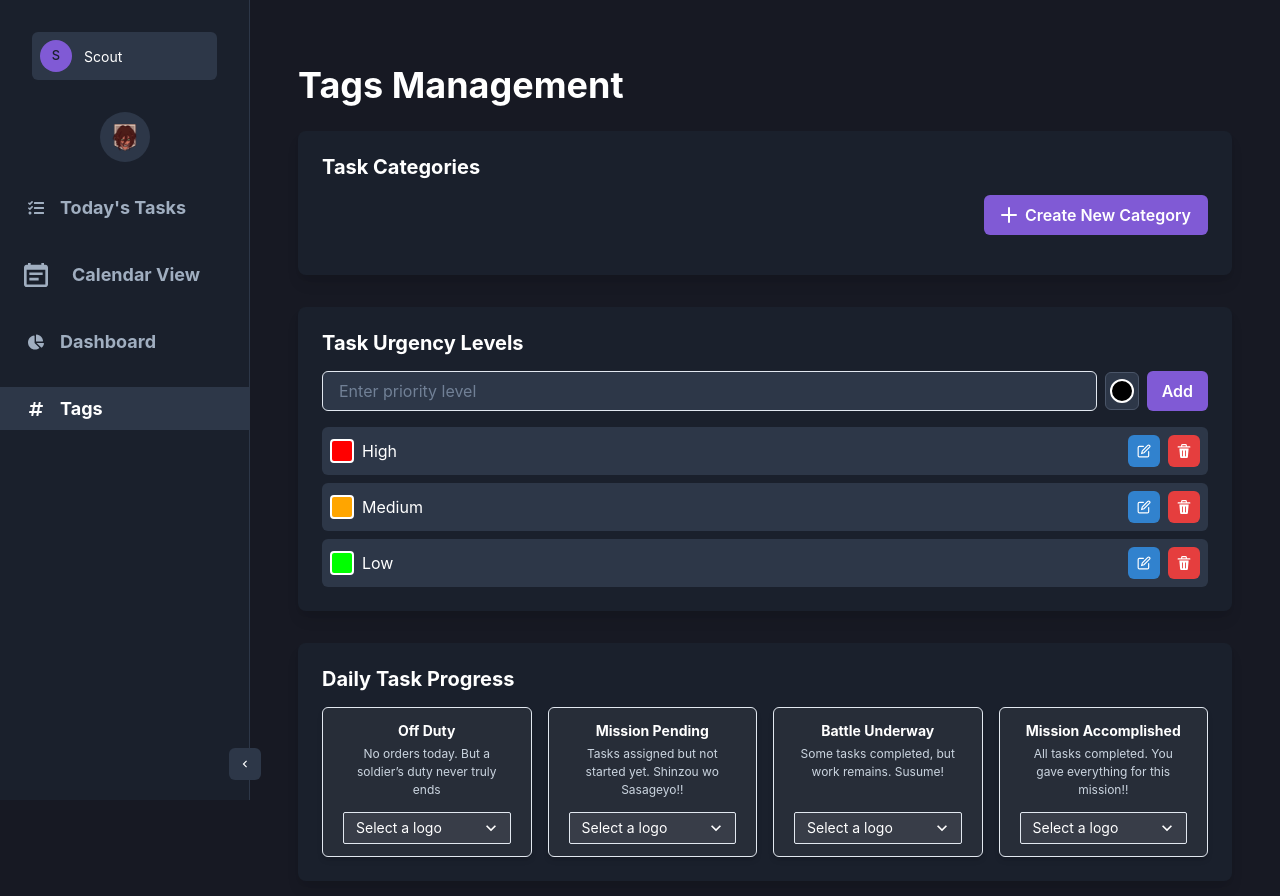
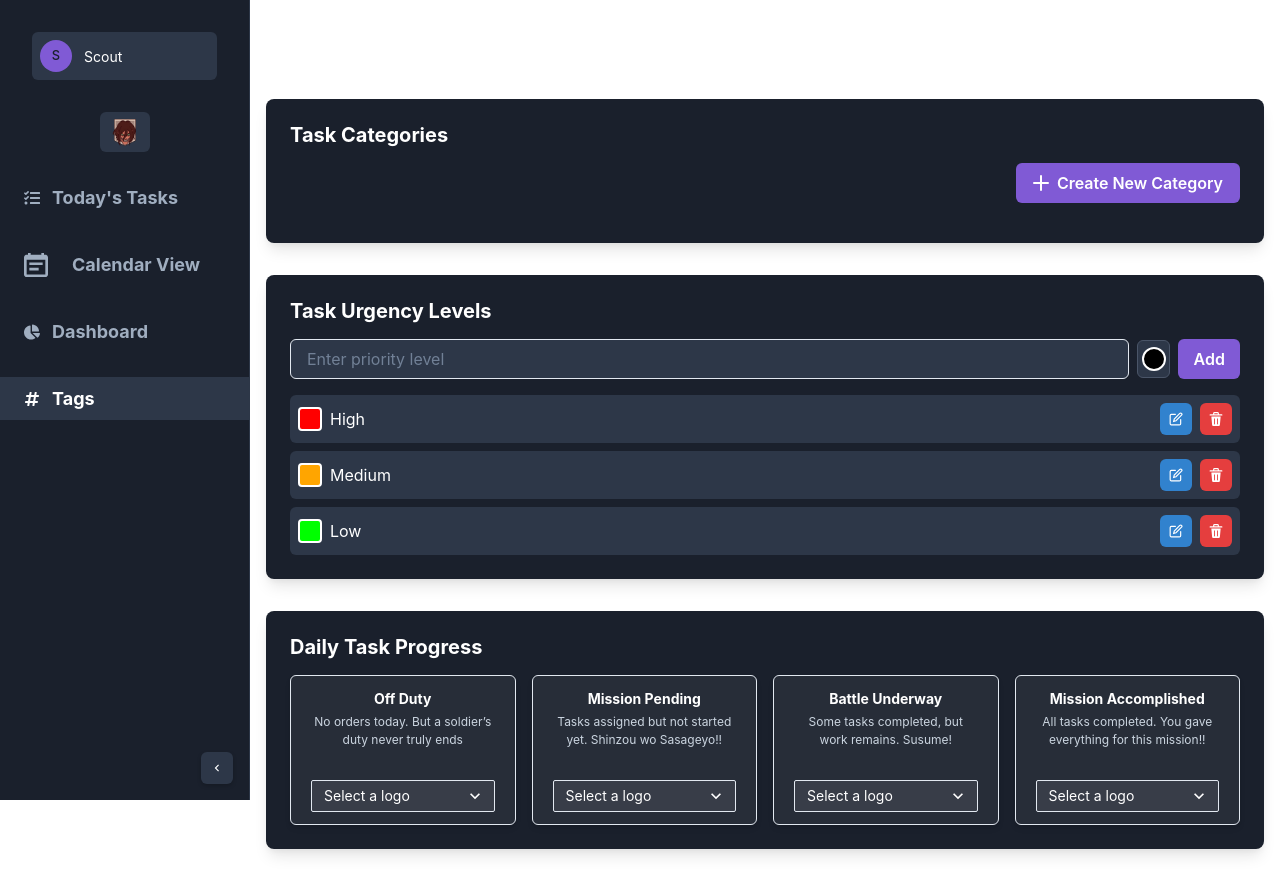
Before and after one commit to Alhassan777/DreamDuo, a React (Vite) app in the folder client/: page /tags in a window 1280 px wide. Shown: the top 896 px of the page. Built offline with nearby package versions, Linux system fonts and the light colour scheme.

Commit message:
Added AOT to teh Daily tasks page

```diff
--- a/client/src/components/DashboardLayout.tsx
+++ b/client/src/components/DashboardLayout.tsx
@@ -1,5 +1,5 @@
 import { Box, Flex } from '@chakra-ui/react';
-import { ReactNode } from 'react';
+import { ReactNode, useState, useEffect } from 'react';
 import Sidebar from './Sidebar';
 
 interface DashboardLayoutProps {
@@ -7,10 +7,23 @@ interface DashboardLayoutProps {
 }
 
 const DashboardLayout = ({ children }: DashboardLayoutProps) => {
+  const [isCollapsed, setIsCollapsed] = useState(false);
+
+  const handleSidebarCollapse = (collapsed: boolean) => {
+    setIsCollapsed(collapsed);
+  };
+
   return (
-    <Flex minH="100vh" bg="gray.900">
-      <Sidebar />
-      <Box flex="1" p={8} ml="250px">
+    <Flex minH="100vh" position="relative">
+      <Sidebar onCollapse={handleSidebarCollapse} />
+      <Box
+        flex="1"
+        p={0}
+        transition="all 0.3s ease-in-out"
+        minH="100vh"
+        w="100%"
+        ml={0}
+      >
         {children}
       </Box>
     </Flex>
--- a/client/src/components/Sidebar.tsx
+++ b/client/src/components/Sidebar.tsx
@@ -1,17 +1,28 @@
-import { VStack, Box, Icon, Text, Flex, IconButton, Tooltip, IconProps } from '@chakra-ui/react';
+import React, { useState } from 'react';
+import {
+  VStack,
+  Box,
+  Icon,
+  Text,
+  Flex,
+  IconButton,
+  Tooltip,
+  IconProps,
+} from '@chakra-ui/react';
 import { useNavigate, useLocation } from 'react-router-dom';
 import { CalendarIcon, ChevronLeftIcon, ChevronRightIcon } from '@chakra-ui/icons';
 import { FaTasks, FaHashtag, FaChartPie } from 'react-icons/fa';
 import { IconType } from 'react-icons';
 import { ComponentWithAs } from '@chakra-ui/react';
 import ProfileDropdown from './ProfileDropdown';
-import { useState } from 'react';
 import attackingTitanIcon from '../assets/attacking_titan.png';
 import sidebarIcon1 from '../assets/sidebar_icon1.png';
 import sidebarIcon2 from '../assets/sidebar_icon2.png';
 import sidebarIcon3 from '../assets/sidebar_icon3.png';
 import sidebarIcon4 from '../assets/sidebar_icon4.png';
 import { useTheme } from '../contexts/ThemeContext';
+import stretchedIcon from '../assets/Stretched.png';
+import './styles/sidebar.css';
 
 interface IconWrapperProps {
   icon: IconType | ComponentWithAs<"svg", IconProps>;
@@ -21,16 +32,33 @@ interface IconWrapperProps {
   mr?: number;
 }
 
-const IconWrapper = ({ icon: Icon, aotIcon, isAotMode, boxSize = 6, mr = 6 }: IconWrapperProps) => {
+const IconWrapper = ({ icon: IconEl, aotIcon, isAotMode, boxSize = 6, mr = 6 }: IconWrapperProps) => {
   if (isAotMode && aotIcon) {
-    return <img src={aotIcon} alt="icon" style={{ width: `${boxSize * 6}px`, height: `${boxSize * 6}px`, marginRight: `${mr * 2}px` }} />;
+    return (
+      <img
+        src={aotIcon}
+        alt="icon"
+        className="icon-wrapper-img"
+        style={{
+          width: `${boxSize * 6}px`,
+          height: `${boxSize * 6}px`,
+          marginRight: `${mr * 2}px`,
+        }}
+      />
+    );
   }
-  return <Box display="flex" alignItems="center" justifyContent="center" minWidth={`${boxSize * 4}px`}>
-    <Icon boxSize={boxSize} mr={mr} />
-  </Box>;
+  return (
+    <div className="icon-wrapper">
+      <IconEl boxSize={boxSize} mr={mr} />
+    </div>
+  );
 };
 
-const Sidebar = () => {
+interface SidebarProps {
+  onCollapse?: (collapsed: boolean) => void;
+}
+
+const Sidebar = ({ onCollapse }: SidebarProps) => {
   const navigate = useNavigate();
   const location = useLocation();
   const [isCollapsed, setIsCollapsed] = useState(false);
@@ -45,60 +73,33 @@ const Sidebar = () => {
       label: "Today's Tasks",
       icon: FaTasks,
       path: '/daily-tasks',
-      aotIcon: sidebarIcon1
+      aotIcon: sidebarIcon1,
     },
     {
       label: 'Calendar View',
       icon: CalendarIcon,
       path: '/calendar',
-      aotIcon: sidebarIcon2
+      aotIcon: sidebarIcon2,
     },
     {
       label: 'Dashboard',
       icon: FaChartPie,
       path: '/dashboard',
-      aotIcon: sidebarIcon3
+      aotIcon: sidebarIcon3,
     },
     {
       label: 'Tags',
       icon: FaHashtag,
       path: '/tags',
-      aotIcon: sidebarIcon4
-    }
+      aotIcon: sidebarIcon4,
+    },
   ];
 
   return (
     <Box
-      position="fixed"
-      left={0}
-      w={isCollapsed ? "80px" : "250px"}
-      h="100vh"
-      bg={isAotMode ? "#1D1D1D" : "gray.800"}
-      borderRight="1px"
-      borderColor={isAotMode ? "#463A2E" : "gray.700"}
-      py={8}
-      transition="width 0.3s ease"
-      sx={{
-        '& + *': {
-          marginLeft: isCollapsed ? "80px" : "250px",
-          transition: "margin-left 0.3s ease"
-        }
-      }}
+      className={`sidebar ${isCollapsed ? 'sidebar-collapsed' : 'sidebar-expanded'} ${isAotMode ? 'aot-mode' : ''}`}
+      position="relative"
     >
-      <IconButton
-        aria-label="Toggle Sidebar"
-        icon={isCollapsed ? <ChevronRightIcon /> : <ChevronLeftIcon />}
-        position="absolute"
-        right="-12px"
-        bottom="20px"
-        transform="none"
-        onClick={() => setIsCollapsed(!isCollapsed)}
-        bg={isAotMode ? "#2A1F1A" : "gray.700"}
-        color={isAotMode ? "#C1A173" : "white"}
-        _hover={{ bg: isAotMode ? '#463A2E' : 'gray.600' }}
-        size="sm"
-        zIndex={2}
-      />
       <VStack spacing={6} align="stretch">
         <Box px={isCollapsed ? 4 : 8} mb={2}>
           <ProfileDropdown isCollapsed={isCollapsed} />
@@ -113,20 +114,16 @@ const Sidebar = () => {
             >
               <IconButton
                 aria-label="Toggle Theme"
-                icon={<img src={attackingTitanIcon} alt="Attack Titan" width="32" height="32" />}
+                icon={
+                  <img
+                    src={attackingTitanIcon}
+                    alt="Attack Titan"
+                    width="32"
+                    height="32"
+                  />
+                }
                 onClick={handleThemeToggle}
-                bg={isAotMode ? '#8B0000' : 'gray.700'}
-                color={isAotMode ? '#E5D5B7' : 'gray.400'}
-                borderRadius="full"
-                w="50px"
-                h="50px"
-                _hover={{
-                  transform: 'rotateY(180deg)',
-                  bg: isAotMode ? '#A52A2A' : 'gray.600'
-                }}
-                transition="all 0.6s"
-                style={{ transformStyle: 'preserve-3d' }}
-                position="relative"
+                className={`theme-toggle ${isAotMode ? 'aot-mode' : ''}`}
               />
             </Tooltip>
           </Flex>
@@ -137,20 +134,8 @@ const Sidebar = () => {
           return (
             <Flex
               key={item.path}
-              align="center"
-              px={isCollapsed ? 4 : 6}
-              py={2}
-              cursor="pointer"
-              bg={isActive ? (isAotMode ? '#2A1F1A' : 'gray.700') : 'transparent'}
-              color={isActive ? (isAotMode ? '#E5D5B7' : 'white') : (isAotMode ? '#C1A173' : 'gray.400')}
-              _hover={{
-                bg: isAotMode ? '#2A1F1A' : 'gray.700',
-                color: isAotMode ? '#E5D5B7' : 'white'
-              }}
+              className={`nav-item ${isCollapsed ? 'nav-item-collapsed' : ''} ${isActive ? 'active' : ''} ${isAotMode ? 'aot-mode' : ''}`}
               onClick={() => navigate(item.path)}
-              justifyContent={isCollapsed ? "center" : "flex-start"}
-              alignItems="center"
-              gap={3}
             >
               <IconWrapper
                 icon={item.icon}
@@ -159,11 +144,44 @@ const Sidebar = () => {
                 boxSize={6}
                 mr={isCollapsed ? 0 : 3}
               />
-              {!isCollapsed && <Text fontSize="lg" fontWeight="bold">{item.label}</Text>}
+              {!isCollapsed && (
+                <Text fontSize="lg" fontWeight="bold">
+                  {item.label}
+                </Text>
+              )}
             </Flex>
           );
         })}
       </VStack>
+
+      <IconButton
+        aria-label="Toggle Sidebar"
+        icon={
+          isAotMode ? (
+            <div className="sidebar-toggle-icon">
+              <img
+                src={stretchedIcon}
+                alt="Toggle Sidebar"
+                className={`toggle-icon ${isCollapsed ? 'collapsed' : ''}`}
+              />
+            </div>
+          ) : isCollapsed ? (
+            <ChevronRightIcon />
+          ) : (
+            <ChevronLeftIcon />
+          )
+        }
+        className={`sidebar-toggle-button ${isAotMode ? 'aot-mode' : ''}`}
+        onClick={() => {
+          const newCollapsed = !isCollapsed;
+          setIsCollapsed(newCollapsed);
+          onCollapse?.(newCollapsed);
+        }}
+        size="sm"
+        position="absolute"
+        bottom="4"
+        right="4"
+      />
     </Box>
   );
 };
--- /dev/null
+++ b/client/src/components/styles/sidebar.css
@@ -0,0 +1,198 @@
+/* Sidebar Container */
+.sidebar {
+  position: fixed;
+  left: 0;
+  height: 100vh;
+  transition: width 0.6s ease;
+  overflow: visible;
+  background-color: var(--sidebar-bg);
+  border-right: 1px solid var(--sidebar-border);
+  padding: 2rem 0;
+}
+
+/* Sidebar Container Tweaks */
+.sidebar-collapsed {
+  width: 80px;
+}
+
+.sidebar-expanded {
+  width: 250px;
+}
+
+/* Sidebar Content Margin */
+.sidebar-content-margin {
+  margin-left: 250px;
+  transition: margin-left 0.6s ease;
+}
+
+.sidebar-content-margin-collapsed {
+  margin-left: 80px;
+}
+
+/* Toggle Icon Container */
+.sidebar-toggle-icon {
+  display: flex;
+  justify-content: center;
+  align-items: center;
+  width: 52px;
+  height: 52px;
+}
+
+/* Toggle Button */
+.sidebar-toggle-button {
+  position: absolute;
+  right: -12px;
+  bottom: 20px;
+  transform: none;
+  z-index: 10;
+  box-shadow: 0px 2px 4px rgba(0, 0, 0, 0.2);
+}
+
+/* The rotation animation class for the 'stretchedIcon' image */
+.toggle-icon {
+  width: 40px;
+  height: 40px;
+  background-color: #8b0000;
+  padding: 6px;
+  border-radius: 6px;
+  box-shadow: 0 2px 4px rgba(0, 0, 0, 0.3);
+  transition: transform 0.6s ease;
+  transform-origin: center;
+}
+
+/* Apply 180deg rotation when collapsed */
+.toggle-icon.collapsed {
+  transform: rotate(180deg);
+}
+
+/* Add hover effect for better interaction */
+.toggle-icon:hover {
+  transform: scale(1.05);
+}
+
+.toggle-icon.collapsed:hover {
+  transform: rotate(180deg) scale(1.05);
+}
+
+/* Navigation Items */
+.nav-item {
+  display: flex;
+  align-items: center;
+  padding: 0.5rem 1.5rem;
+  cursor: pointer;
+  transition: all 0.3s ease;
+  gap: 0.75rem;
+}
+
+.nav-item-collapsed {
+  padding: 0.5rem 1rem;
+  justify-content: center;
+}
+
+/* Theme Toggle Button */
+.theme-toggle {
+  border-radius: 9999px;
+  width: 50px;
+  height: 50px;
+  transition: all 0.3s ease;
+  position: relative;
+}
+
+.theme-toggle.aot-mode {
+  background-color: #8B0000;
+  color: #E5D5B7;
+}
+
+.theme-toggle:not(.aot-mode) {
+  background-color: var(--chakra-colors-gray-700);
+  color: var(--chakra-colors-gray-400);
+}
+
+/* Icon Wrapper Styles */
+.icon-wrapper {
+  display: flex;
+  align-items: center;
+  justify-content: center;
+}
+
+.icon-wrapper img {
+  width: 36px;
+  height: 36px;
+}
+
+/* Navigation Item States */
+.nav-item.active.aot-mode {
+  background-color: #2A1F1A;
+  color: #E5D5B7;
+}
+
+.nav-item.active:not(.aot-mode) {
+  background-color: var(--chakra-colors-gray-700);
+  color: white;
+}
+
+.nav-item:not(.active).aot-mode {
+  color: #C1A173;
+}
+
+.nav-item:not(.active):not(.aot-mode) {
+  color: var(--chakra-colors-gray-400);
+}
+
+/* Sidebar Toggle Button States */
+.sidebar-toggle-button.aot-mode {
+  background-color: #2A1F1A;
+  color: #C1A173;
+}
+
+.sidebar-toggle-button:not(.aot-mode) {
+  background-color: var(--chakra-colors-gray-700);
+  color: white;
+}
+
+.sidebar-toggle-button.aot-mode:hover {
+  background-color: #463A2E;
+}
+
+.sidebar-toggle-button:not(.aot-mode):hover {
+  background-color: var(--chakra-colors-gray-600);
+}
+
+/* Profile and Theme Toggle Container */
+.sidebar-section {
+  padding-left: var(--sidebar-padding);
+  padding-right: var(--sidebar-padding);
+  margin-bottom: 0.5rem;
+}
+
+.sidebar-collapsed .sidebar-section {
+  --sidebar-padding: 1rem;
+}
+
+.sidebar-expanded .sidebar-section {
+  --sidebar-padding: 2rem;
+}
+
+/* Text Styles */
+.nav-item-text {
+  font-size: 1.125rem;
+  font-weight: 700;
+}
+
+/* CSS Variables for theme colors */
+:root {
+  --sidebar-bg: #1D1D1D;
+  --sidebar-border: #463A2E;
+  --sidebar-hover-bg: #2A1F1A;
+  --sidebar-text: #C1A173;
+  --sidebar-text-active: #E5D5B7;
+}
+
+/* Default theme colors */
+.sidebar:not(.aot-mode) {
+  --sidebar-bg: var(--chakra-colors-gray-800);
+  --sidebar-border: var(--chakra-colors-gray-700);
+  --sidebar-hover-bg: var(--chakra-colors-gray-700);
+  --sidebar-text: var(--chakra-colors-gray-400);
+  --sidebar-text-active: white;
+}
```
Also changed, not shown: client/src/pages/DailyTasksPage.tsx (+26 -3 lines), client/src/styles/theme.css (+13 -1 lines), client/src/assets/Stretched.png (added), client/src/assets/daily_tasks_page.jpg (added).
